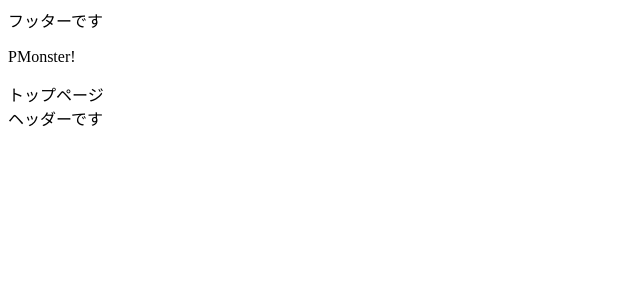
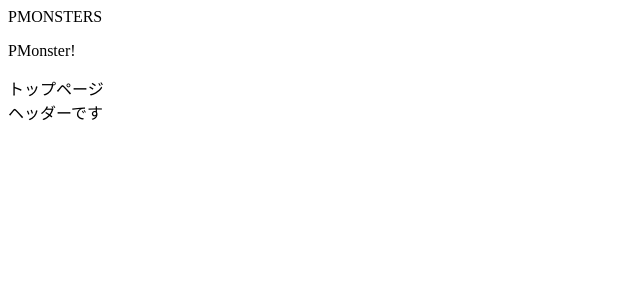
Before and after one commit to DIO0550/DPWiki, a React app in the folder src/frontend/: page / in a window 1280 px wide. Shown: the top 300 px of the page, without its empty margins (0-640 px from the left). Built offline with nearby package versions, Linux system fonts and the light colour scheme.

Commit message:
フッターになっていた箇所をヘッダーに修正。

```diff
--- a/src/frontend/component/Header.jsx
+++ b/src/frontend/component/Header.jsx
@@ -3,8 +3,8 @@ import React from 'react';
 export default class Header extends React.Component {
     render() {
         return (
-            <div className="footer">
-                フッターです
+            <div className="Header">
+                PMONSTERS
             </div>
         );
     }
```
